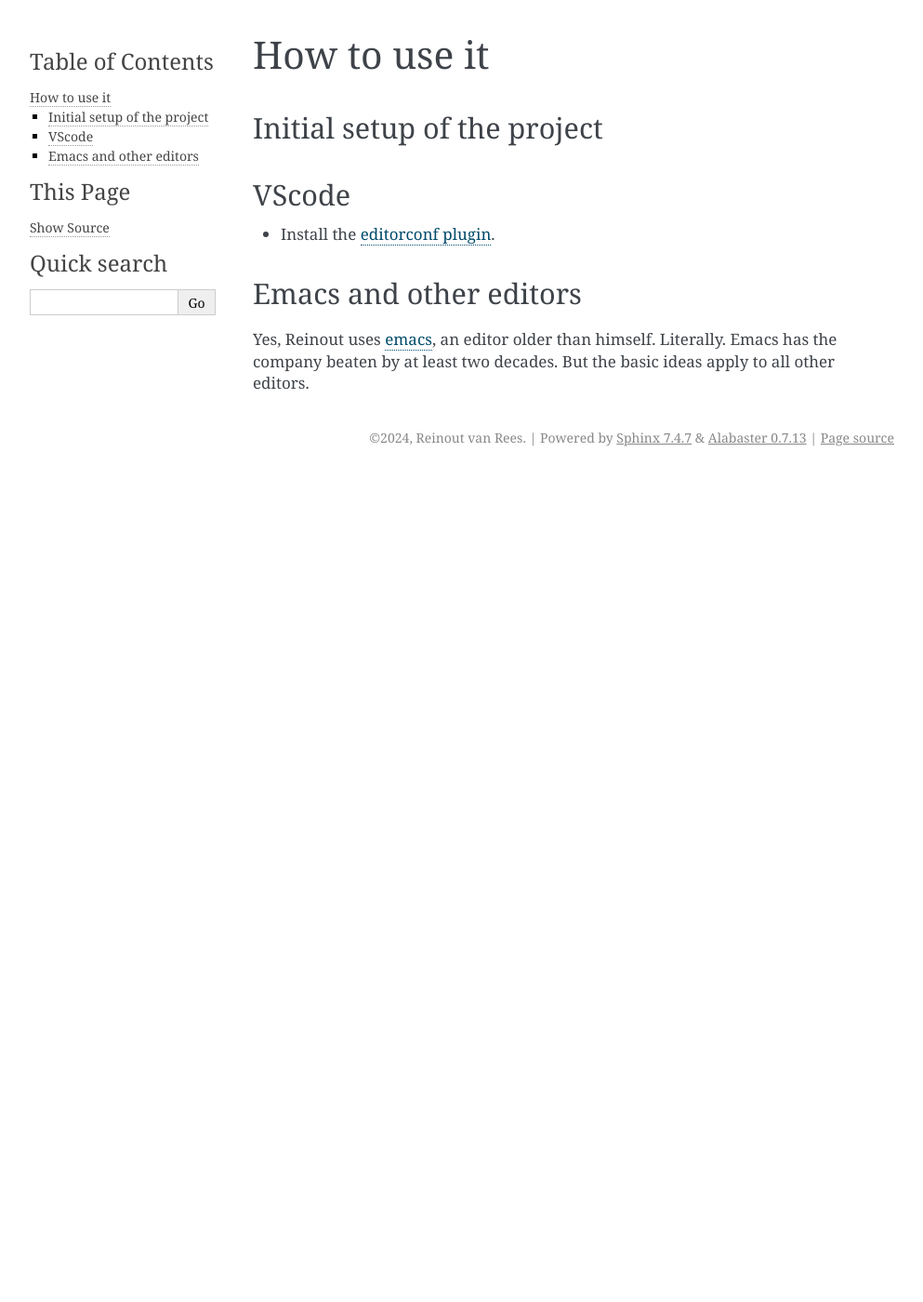
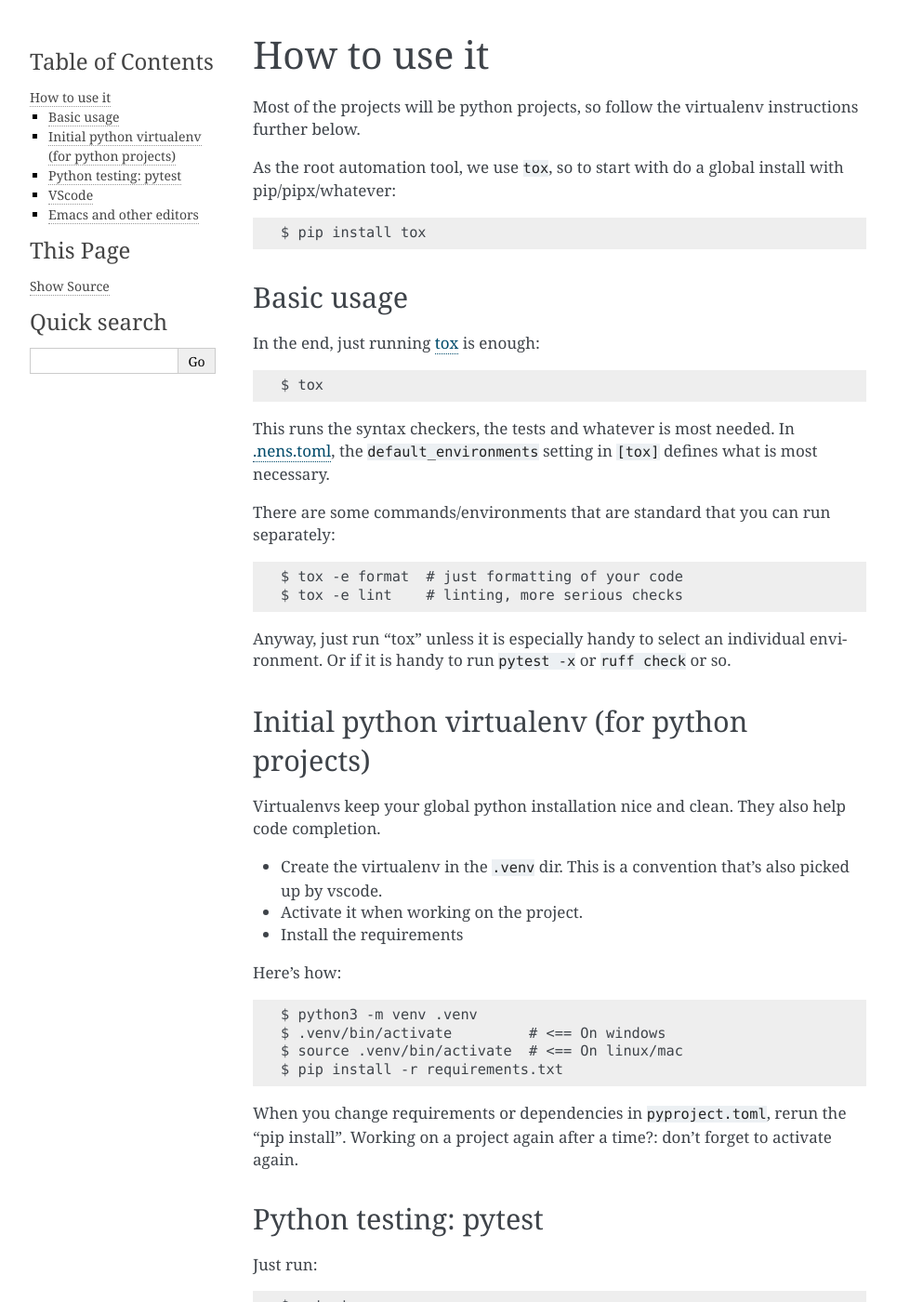
Before and after one commit to nens/nens-meta, a Sphinx documentation site: the page built from doc/how-to-use.md, in a window 1280 px wide and 1400 px high. Shown: the whole window at 93% size, without its empty margins (148-1141 px from the left). Built offline with Sphinx 7.4.7, drawn with Linux system fonts in a browser that asks for light colours; some of the changed text lies outside the part shown.

Commit message:
More documentation

```diff
--- a/doc/how-to-use.md
+++ b/doc/how-to-use.md
@@ -1,7 +1,57 @@
 # How to use it
 
-## Initial setup of the project
+Most of the projects will be python projects, so follow the virtualenv instructions further below.
 
+As the root automation tool, we use `tox`, so to start with do a global install with pip/pipx/whatever:
+
+    $ pip install tox
+
+
+## Basic usage
+
+In the end, just running [tox](tools.md#tox) is enough:
+
+    $ tox
+
+This runs the syntax checkers, the tests and whatever is most needed. In [.nens.toml](config-files.md#nenstoml), the `default_environments` setting in `[tox]` defines what is most necessary.
+
+There are some commands/environments that are standard that you can run separately:
+
+    $ tox -e format  # just formatting of your code
+    $ tox -e lint    # linting, more serious checks
+
+Anyway, just run "tox" unless it is especially handy to select an individual environment. Or if it is handy to run `pytest -x` or `ruff check` or so.
+
+
+## Initial python virtualenv (for python projects)
+
+Virtualenvs keep your global python installation nice and clean. They also help code completion.
+
+- Create the virtualenv in the `.venv` dir. This is a convention that's also picked up by vscode.
+- Activate it when working on the project.
+- Install the requirements
+
+Here's how:
+
+    $ python3 -m venv .venv
+    $ .venv/bin/activate         # <== On windows
+    $ source .venv/bin/activate  # <== On linux/mac
+    $ pip install -r requirements.txt
+
+When you change requirements or dependencies in `pyproject.toml`, rerun the "pip install". Working on a project again after a time?: don't forget to activate again.
+
+
+## Python testing: pytest
+
+Just run:
+
+    $ pytest
+
+That'll discover your `test_*.py` or `*_test.py` files inside `nens_meta`.
+
+VScode's big "run the tests" button should also automatically run it.
+
+See [the tools documentation](tools.md#pytest) for more pytest tips.
 
 
 ## VScode
```
Also changed, not shown: doc/config-files.md (+2 -0 lines), doc/tools.md (+1 -0 lines).
